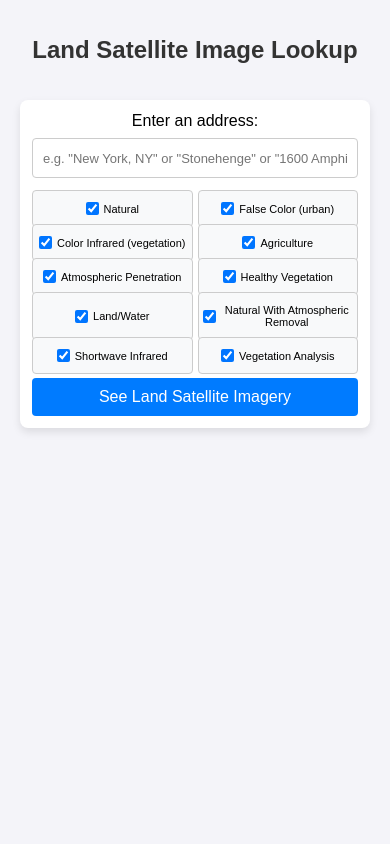
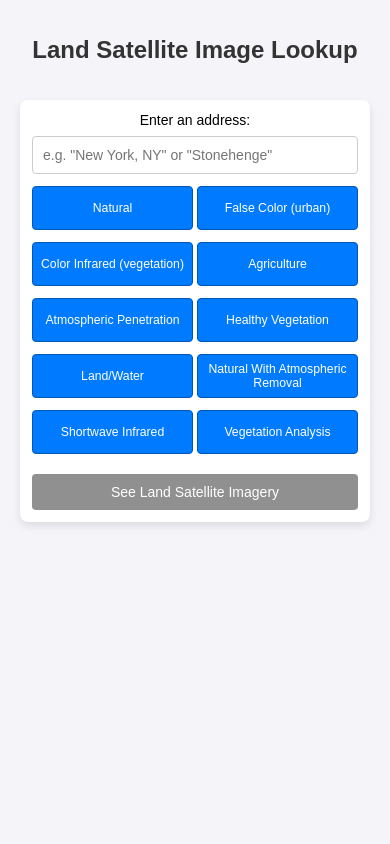
Before and after one commit to matvm1/landsat_imagery, a Flask app: page / in a window 390 px wide. Run offline with Flask 3, Linux system fonts and the light colour scheme.

Commit message:
feat(mobile) Standardized font size across all web page compnents in homepage. Removed button check marks. Selected options now show as blue, unselected as white. Changed the submit button color to gray.

```diff
--- a/app/static/styles/search_form.css
+++ b/app/static/styles/search_form.css
@@ -1,6 +1,11 @@
+/* Base font size for consistency */
+body {
+    font-size: 16px;
+}
+
 form {
     background-color: #fff;
-    padding: 20px;
+    padding: 15px;
     border-radius: 8px;
     box-shadow: 0 4px 8px rgba(0, 0, 0, 0.1);
     width: 100%;
@@ -10,55 +15,70 @@ form {
 }
 
 label {
-    font-size: 16px;
+    font-size: 1em; /* Matches body */
     margin-bottom: 8px;
     display: block;
 }
 
-input {
+input[type="text"] {
     width: 100%;
     padding: 10px;
     margin-bottom: 12px;
     border: 1px solid #ccc;
     border-radius: 4px;
-    font-size: 16px;
+    font-size: 1em;
     box-sizing: border-box;
 }
 
 .checkbox-group {
     display: grid;
     grid-template-columns: repeat(3, 1fr);
-    gap: 8px;
+    gap: 6px;
     margin-bottom: 12px;
     width: 100%;
+    box-sizing: border-box;
+}
+
+/* Hide the actual checkbox input */
+.checkbox-label input[type="checkbox"] {
+    display: none;
 }
 
 .checkbox-label {
     display: flex;
     align-items: center;
-    gap: 5px;
-    padding: 5px 8px;
+    justify-content: center;
+    padding: 8px 4px;
     background: #f8f9fa;
     border-radius: 4px;
     border: 1px solid #ccc;
     cursor: pointer;
-    font-size: 14px;
+    font-size: 1em;
+    text-align: center;
+    transition: all 0.2s ease;
+    min-height: 40px;
     word-break: break-word;
-    height: 100%;
-    justify-content: center;
-    text-align: center;
+    hyphens: auto;
 }
 
-.checkbox-label input {
-    margin: 0;
-    width: auto;
+/* Style for selected checkbox */
+.checkbox-label input[type="checkbox"]:checked + span {
+    color: #fff;
 }
 
-button {
+/* Apply background to the label when checkbox is checked */
+input[type="checkbox"]:checked ~ .checkbox-label,
+.checkbox-label:has(input[type="checkbox"]:checked) {
+    background-color: #007BFF;
+    border-color: #0056b3;
+    color: white;
+}
+
+button[type="submit"] {
     padding: 10px 20px;
-    font-size: 16px;
+    font-size: 1em;
     color: #fff;
-    background-color: #007BFF;
+    background-color: #909090;
     border: none;
     border-radius: 4px;
     cursor: pointer;
@@ -69,15 +89,18 @@ button:hover {
     background-color: #0056b3;
 }
 
-/* Media queries for mobile devices */
+/* Responsive adjustments */
 @media (max-width: 768px) {
     .checkbox-group {
         grid-template-columns: repeat(2, 1fr);
     }
 
     .checkbox-label {
-        font-size: 12px;
-        padding: 4px 5px;
+        padding: 6px 4px;
+    }
+
+    body {
+        font-size: 14px;
     }
 }
 
@@ -87,15 +110,31 @@ button:hover {
     }
 
     .checkbox-group {
-        gap: 5px;
+        grid-template-columns: repeat(2, 1fr);
+        gap: 4px;
     }
 
     .checkbox-label {
-        font-size: 11px;
-        padding: 3px 4px;
+        font-size: 0.875em; /* Slightly smaller for readability */
+        padding: 4px 2px;
+        min-height: 34px;
     }
 
-    input::placeholder {
+    body {
+        font-size: 14px;
+    }
+}
+
+@media (max-width: 360px) {
+    .checkbox-group {
+        grid-template-columns: 1fr;
+    }
+
+    .checkbox-label {
+        min-height: 30px;
+    }
+
+    body {
         font-size: 13px;
     }
 }
--- a/app/templates/index.html
+++ b/app/templates/index.html
@@ -9,13 +9,12 @@
 {% block content %}
     <form action="/get_landsat_img" method="GET">
         <label for="address">Enter an address:</label>
-        <input type="text" id="address" name="address" placeholder='e.g. "New York, NY" or "Stonehenge" or "1600 Amphitheatre Parkway, Mountain View, CA 94043, US"' required>
-
+        <input type="text" id="address" name="address" placeholder='e.g. "New York, NY" or "Stonehenge"' required>
         <div class="checkbox-group">
             {% for band_combination_option in band_combinations.keys() %}
                 <label class="checkbox-label">
                     <input type="checkbox" id="band_combination_option_{{ band_combination_option }}" name="band_combination_option" value="{{ band_combination_option }}" checked>
-                    {{ band_combination_option }}
+                    <span>{{ band_combination_option }}</span>
                 </label>
             {% endfor %}
         </div>
```
